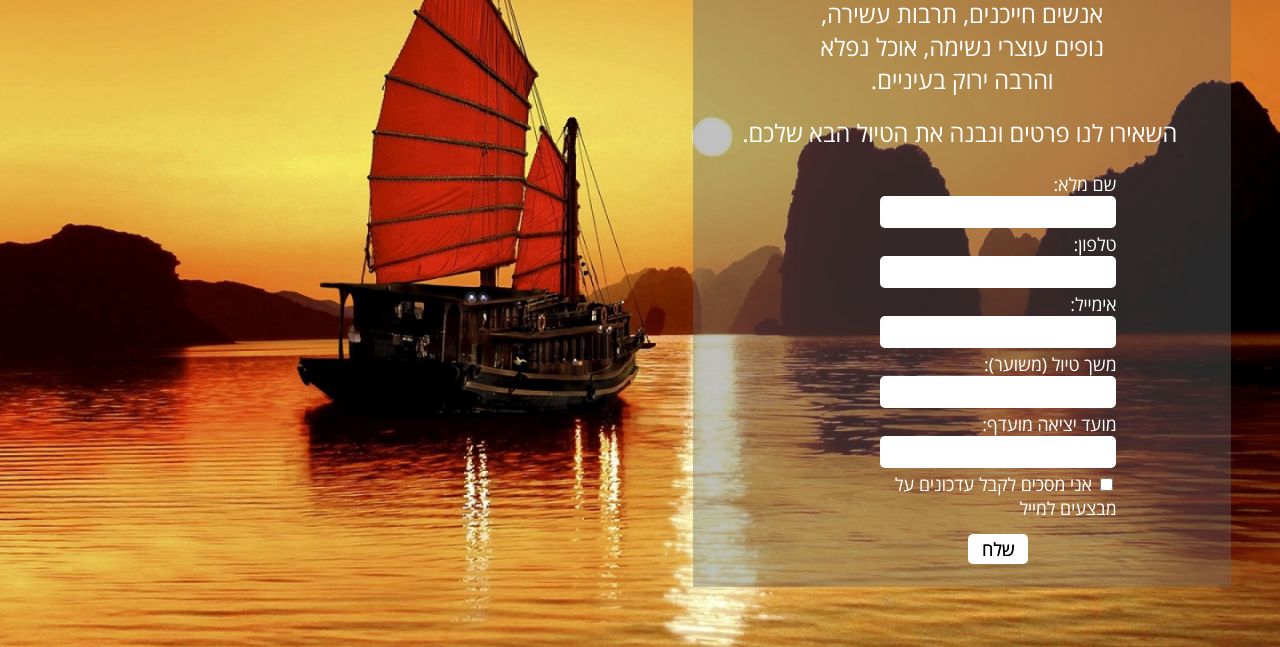
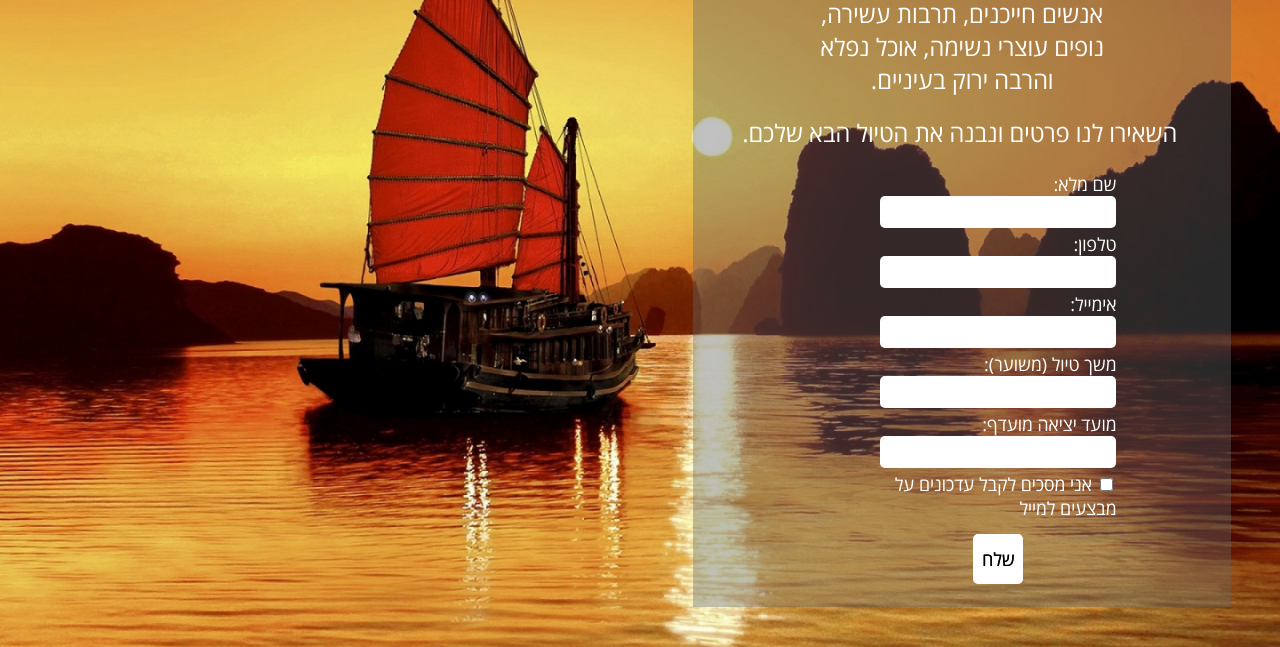
Before and after one commit to Phoreaka/landing-page, a plain HTML site: page index.html in a window 1280 px wide. Shown: the part 153-800 px from the top of the page. Drawn offline with Linux system fonts and the light colour scheme.

Commit message:
Revert "button change"
This reverts commit 0ae430a0968ddd6cdb19050f193d683f0273cf43.

```diff
--- a/vietnam.css
+++ b/vietnam.css
@@ -58,8 +58,8 @@ body {
 }
 .send {
 	font-size: large;
-	width: 60px;
-	height: 30px;
+	width: 50px;
+	height: 50px;
 	font-family: "opensanshebrew regular";
 	background-color: rgba(255,255,255,1.00);
 	text-align: center;
@@ -72,7 +72,7 @@ body {
 }
 .send:hover {
 	font-size: large;
-	width: 60px;
+	width: 50px;
 	height: 30px;
 	font-family: "opensanshebrew regular";
 	background-color: rgba(0,135,46,1.00);
```
